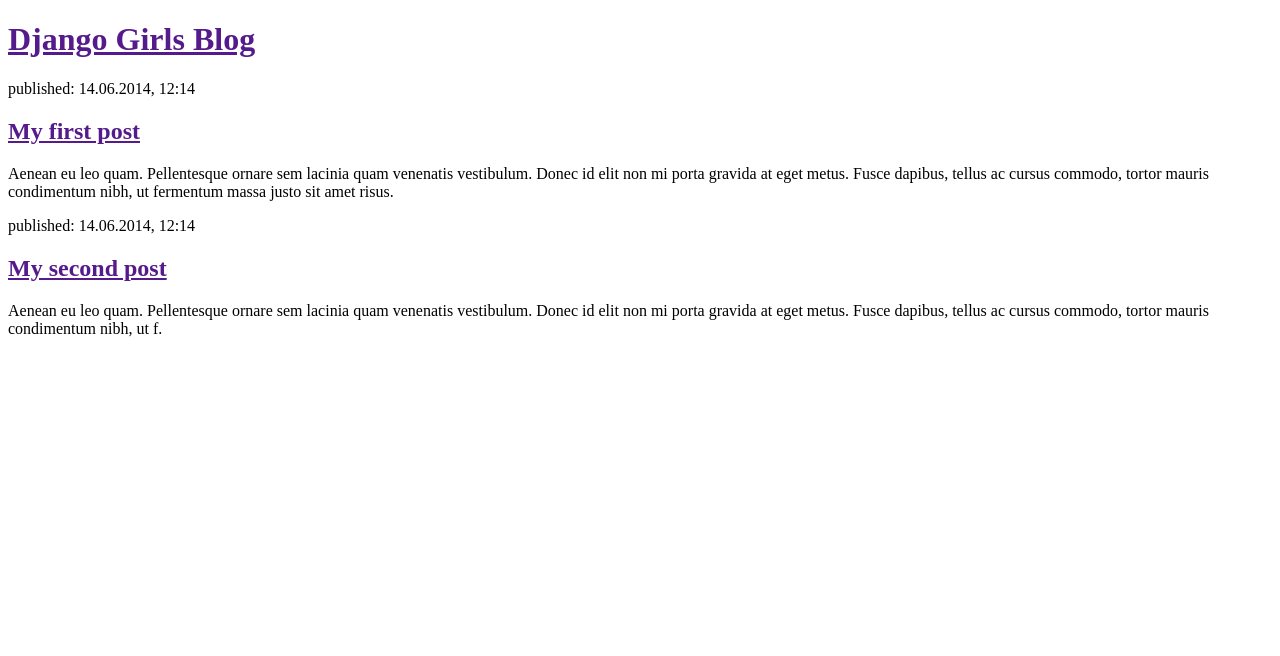
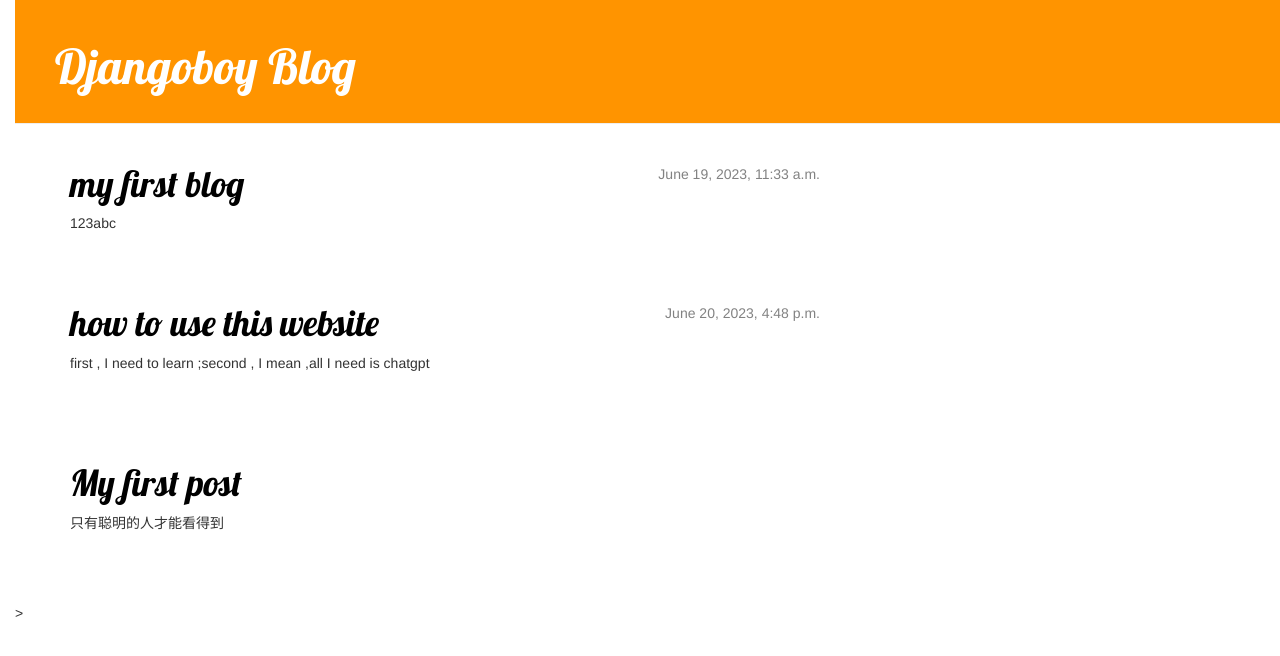
Before and after one commit to xingees/my-first-blog, a Django app: page / in a window 1280 px wide. Shown: the top 656 px of the page. Run offline with Django 4.2, Linux system fonts and the light colour scheme; data comes from the database, SQL or seed files in the repository; both versions use the stored data as it was after the commit; some libraries are stand-ins or nearby versions.

Commit message:
to use css bootstrap to beauty my web

```diff
--- a/blog/admin.py
+++ b/blog/admin.py
@@ -1,5 +1,7 @@
 from django.contrib import admin
-from .models import Post
+from blog.models import Post
+# from .models import CustomUser
 
 admin.site.register(Post)
+# admin.site.register(CustomUser)
 # Register your models here.
--- a/blog/models.py
+++ b/blog/models.py
@@ -1,8 +1,6 @@
 from django.conf import settings
 from django.db import models
 from django.utils import timezone
-
-
 class Post(models.Model):
     author = models.ForeignKey(settings.AUTH_USER_MODEL, on_delete=models.CASCADE)
     title = models.CharField(max_length=200)
--- /dev/null
+++ b/blog/static/css/blog.css
@@ -0,0 +1,54 @@
+  h1 a {
+        color: #FCA205;
+         font-family: 'Lobster';
+    }
+  body {
+        padding-left: 15px;
+    }
+  .page-header {
+        background-color: #ff9400;
+        margin-top: 0;
+        padding: 20px 20px 20px 40px;
+    }
+
+    .page-header h1, .page-header h1 a, .page-header h1 a:visited, .page-header h1 a:active {
+        color: #ffffff;
+        font-size: 36pt;
+        text-decoration: none;
+    }
+
+    .content {
+        margin-left: 40px;
+    }
+
+    h1, h2, h3, h4 {
+        font-family: 'Lobster', cursive;
+    }
+
+    .date {
+        float: right;
+        color: #828282;
+    }
+
+    .save {
+        float: right;
+    }
+
+    .post-form textarea, .post-form input {
+        width: 100%;
+    }
+
+    .top-menu, .top-menu:hover, .top-menu:visited {
+        color: #ffffff;
+        float: right;
+        font-size: 26pt;
+        margin-right: 20px;
+    }
+
+    .post {
+        margin-bottom: 70px;
+    }
+
+    .post h1 a, .post h1 a:visited {
+        color: #000000;
+    }
--- a/blog/templates/blog/post_list.html
+++ b/blog/templates/blog/post_list.html
@@ -1,23 +1,47 @@
 <!DOCTYPE html>
+  {% load static %}
 <html>
     <head>
-        <title>Django Girls blog</title>
+        <title>Djangoboy blog</title>
+        <link rel="stylesheet" href="//maxcdn.bootstrapcdn.com/bootstrap/3.2.0/css/bootstrap.min.css">
+        <link rel="stylesheet" href="//maxcdn.bootstrapcdn.com/bootstrap/3.2.0/css/bootstrap-theme.min.css">
+        <link rel="stylesheet" href="{% static 'css/blog.css' %}">
+        <link href="//fonts.googleapis.com/css?family=Lobster&subset=latin,latin-ext" rel="stylesheet" type="text/css">
     </head>
     <body>
-        <div>
-            <h1><a href="">Django Girls Blog</a></h1>
+       <div class="page-header">
+        <h1><a href="/">Djangoboy Blog</a></h1>
+    </div>
+
+
+     <div class="content container">
+        <div class="row">
+            <div class="col-md-8">
+                {% for post in posts %}
+                    <div class="post">
+                        <div class="date">
+                            {{ post.published_date }}
+                        </div>
+                        <h1><a href="">{{ post.title }}</a></h1>
+                        <p>{{ post.text|linebreaksbr }}</p>
+                    </div>
+                {% endfor %}
+            </div>
         </div>
+    </div>
 
-        <div>
-            <p>published: 14.06.2014, 12:14</p>
-            <h2><a href="">My first post</a></h2>
-            <p>Aenean eu leo quam. Pellentesque ornare sem lacinia quam venenatis vestibulum. Donec id elit non mi porta gravida at eget metus. Fusce dapibus, tellus ac cursus commodo, tortor mauris condimentum nibh, ut fermentum massa justo sit amet risus.</p>
-        </div>
+       <div class="content container">
+        <div class="row">
+            <div class="col-md-8">
+                 <div class="post">
+            <h1><a href="">My first post</a></h1>
+            <p>只有聪明的人才能看得到</p>
+               </div>
+            </div>
+         </div>
+       </div>>
 
-        <div>
-            <p>published: 14.06.2014, 12:14</p>
-            <h2><a href="">My second post</a></h2>
-            <p>Aenean eu leo quam. Pellentesque ornare sem lacinia quam venenatis vestibulum. Donec id elit non mi porta gravida at eget metus. Fusce dapibus, tellus ac cursus commodo, tortor mauris condimentum nibh, ut f.</p>
-        </div>
+
+
     </body>
 </html>
--- a/blog/urls.py
+++ b/blog/urls.py
@@ -1,6 +1,7 @@
-from blog.views import post_list
+import blog.views
 from django.urls import path
 
 urlpatterns = [
-    path('', post_list, name='post_list'),
+    path('', blog.views.post_list, name='post_list'),
+    # path('',blog.views.songs_list,name='wangyi')
 ]
--- a/blog/views.py
+++ b/blog/views.py
@@ -1,5 +1,18 @@
 from django.shortcuts import render
 
 # Create your views here.
+# def post_list(request):
+#     return render(request, 'blog/post_list.html', {})
+
+
+from django.shortcuts import render
+from django.utils import timezone
+from blog.models import Post
+
+
 def post_list(request):
-    return render(request, 'blog/post_list.html', {})
+    posts = Post.objects.filter(published_date__lte=timezone.now()).order_by('published_date')
+    return render(request, 'blog/post_list.html', {'posts': posts})
+
+# def songs_list(request):
+#     return render(request,'blog/wangyiyun.html')
--- a/mysite/settings.py
+++ b/mysite/settings.py
@@ -69,6 +69,8 @@
 ]
 
 WSGI_APPLICATION = 'mysite.wsgi.application'
+# AUTH_USER_MODEL = 'blog.CustomUser'
+
 
 
 # Database
```
Also changed, not shown: blog/migrations/0002_customuser.py (added), blog/migrations/0003_delete_customuser.py (added), db.sqlite3.
